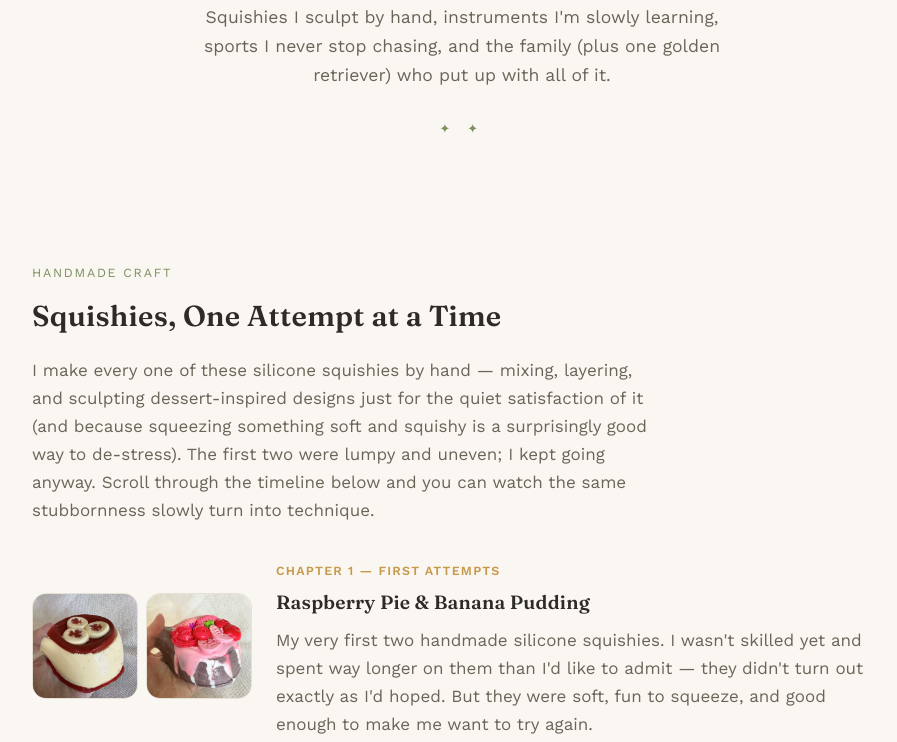
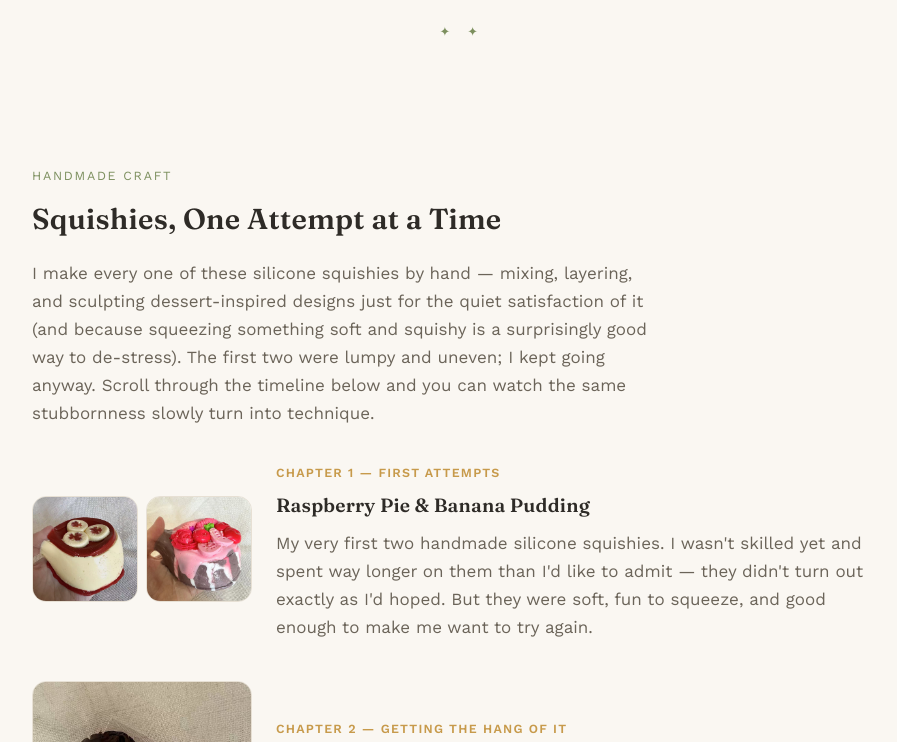
Before and after one commit to eve123xy/eveli-website, a plain HTML site: page interest.html in a window 1280 px wide. Shown: the part 211-953 px from the top of the page, without its empty margins (178-1075 px from the left). Drawn offline with nearby package versions, Linux system fonts and the light colour scheme.

Commit message:
Remove hero tagline from interest page

```diff
--- a/interest.html
+++ b/interest.html
@@ -25,10 +25,6 @@
 <main>
   <section class="hero wrap">
     <h1>Outside the Lab</h1>
-    <p class="tagline">
-      Squishies I sculpt by hand, instruments I'm slowly learning, sports I never stop
-      chasing, and the family (plus one golden retriever) who put up with all of it.
-    </p>
     <div class="diamond-rule">✦ ✦</div>
   </section>
 
```
